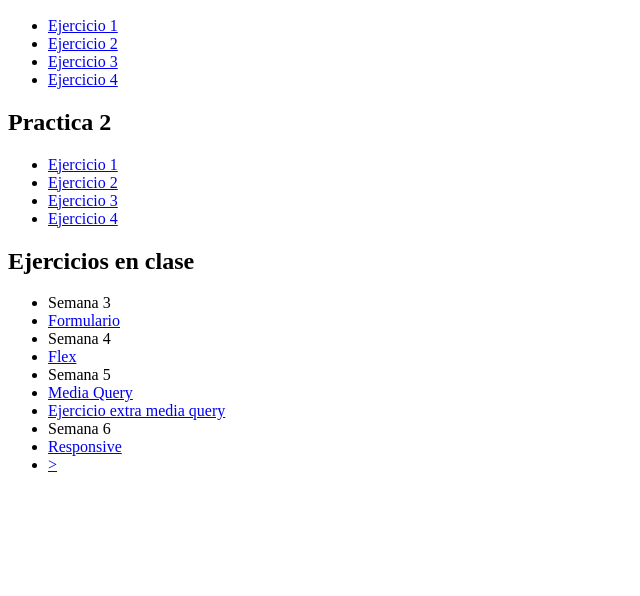
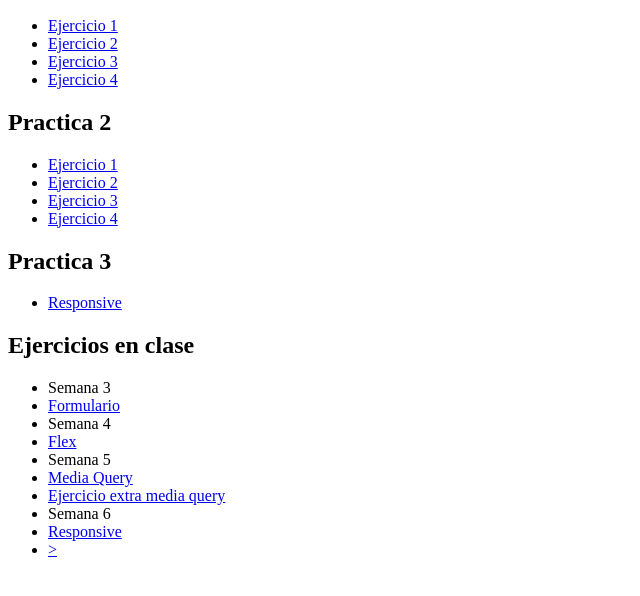
Before and after one commit to GHjtenorio/fro-01, a plain HTML site: page index.html in a window 1280 px wide. Shown: the part 110-706 px from the top of the page, without its empty margins (0-640 px from the left). Drawn offline with Linux system fonts and the light colour scheme.

Commit message:
Added Practica 3
Added Practica 3

```diff
--- a/index.html
+++ b/index.html
@@ -70,8 +70,16 @@
             </ul>
         </nav>
         <section>
+            <h2>Practica 3</h2>
+            <nav>
+                <ul>
+                    <li>
+                        <a href="/fro-01/Responsive/index.html">Responsive</a>
+                    </li>
 
 
+                </ul>
+            </nav>
         </section>
         <section>
             <h2>Ejercicios en clase</h2>
```
